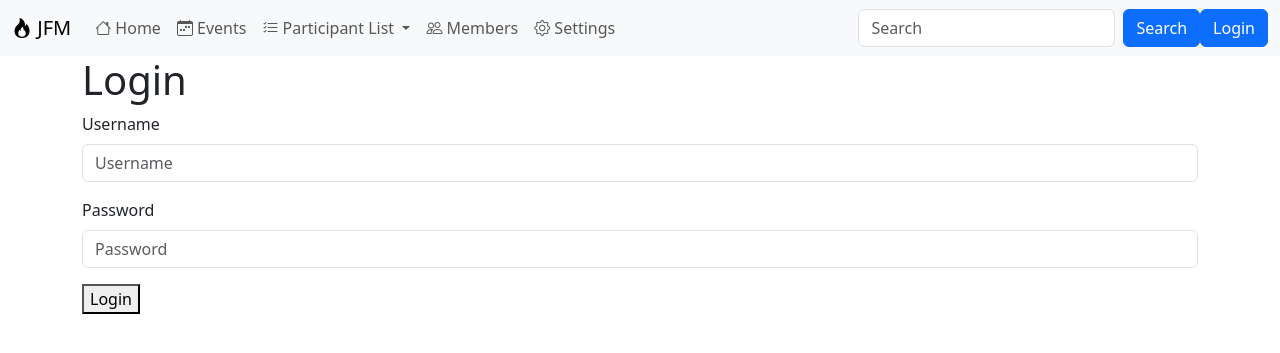
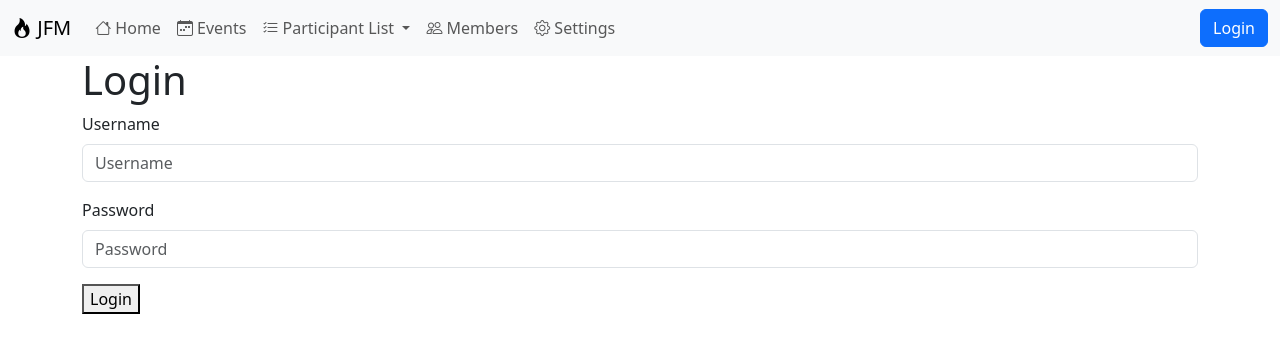
Before and after one commit to jensboe/JFM, a Django app: page /accounts/login/?next=/events/1/ in a window 1280 px wide. Shown: the top 353 px of the page. Run offline with Django 4.2, Linux system fonts and the light colour scheme; some libraries are stand-ins or nearby versions.

Commit message:
Remove searchbar

```diff
--- a/templates/menu/navbar.html
+++ b/templates/menu/navbar.html
@@ -57,13 +57,6 @@
                 {% include 'menu/link.html' with url_name='members:list' name='Members' icon='people' %}
                 {% include 'menu/link.html' with url_name='home' name='Settings' icon='gear' %}
             </ul>
-            <form class="d-flex">
-                <input class="form-control me-2"
-                       type="search"
-                       placeholder="Search"
-                       aria-label="Search">
-                <button class="btn btn-primary disable" type="submit">{% translate "Search" %}</button>
-            </form>
             {% if user.is_authenticated %}
                 <a href="{% url 'logout' %}"
                    class="btn btn-primary disable"
```
